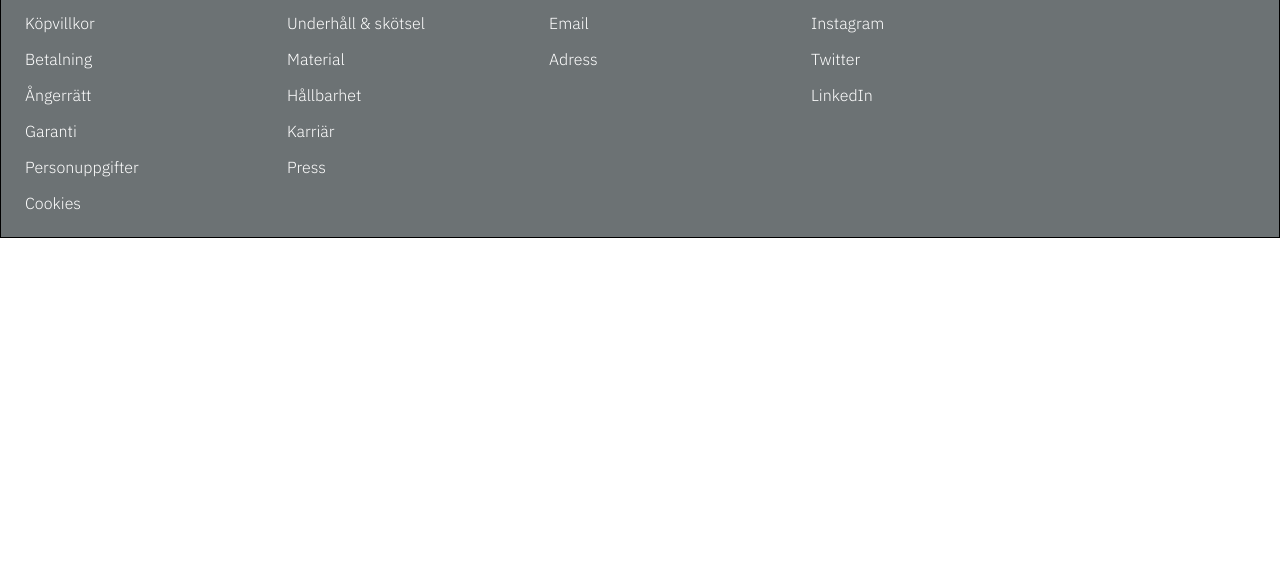
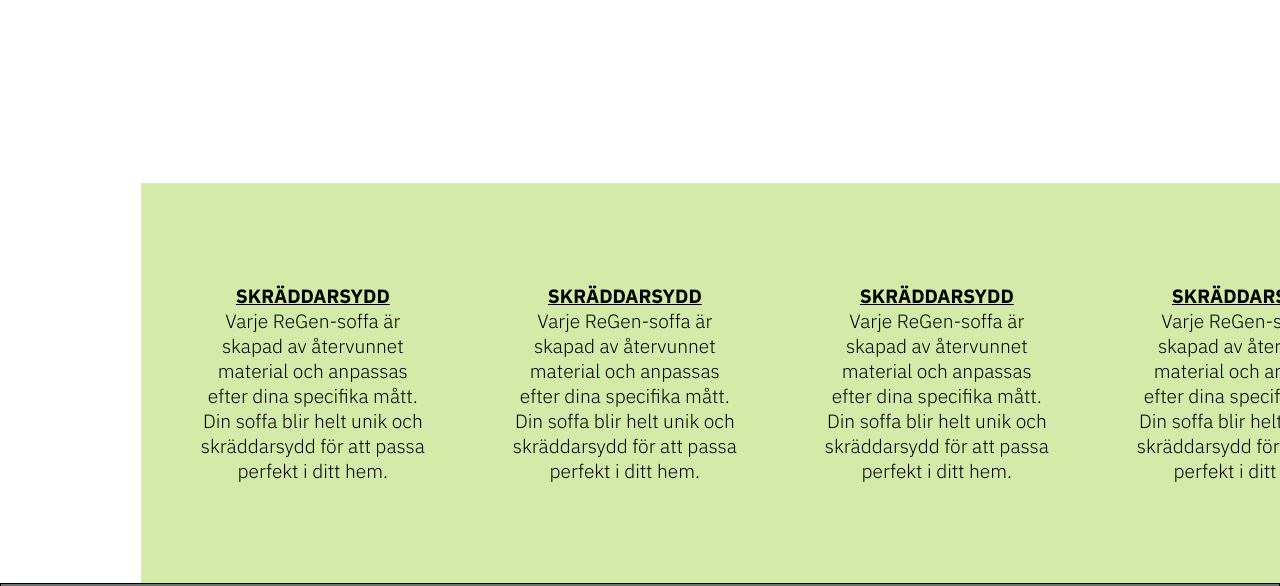
Before and after one commit to Skjesper/REGEN_13, a plain HTML site: page JesperTestFil/index.html in a window 1280 px wide. Shown: the part 1614-2200 px from the top of the page. Before the commit the page ends 1852 px from the top, so only its background shows below. Drawn offline with Linux system fonts and the light colour scheme.

Commit message:
Update index.html

```diff
--- a/JesperTestFil/index.html
+++ b/JesperTestFil/index.html
@@ -61,7 +61,27 @@
                         <p>Vår AI analyserar rummets färgpalett och rekommenderar lämpliga färger, tyger och storlekar.</p>
                         <button class="scanButton">SKANNA</button>
                     </div>
-
+                </div>
+                    <div class="aboutRegen">
+                        <div class="aboutContent">
+                            <div class="aboutText">
+                              <h4 class="aboutHeading">SKRÄDDARSYDD</h4>
+                              <p>Varje ReGen-soffa är skapad av återvunnet material och anpassas efter dina specifika mått. Din soffa blir helt unik och skräddarsydd för att passa perfekt i ditt hem.</p>
+                            </div>
+                            <div class="aboutText">
+                              <h4 class="aboutHeading">SKRÄDDARSYDD</h4>
+                              <p>Varje ReGen-soffa är skapad av återvunnet material och anpassas efter dina specifika mått. Din soffa blir helt unik och skräddarsydd för att passa perfekt i ditt hem.</p>
+                            </div>
+                            <div class="aboutText">
+                              <h4 class="aboutHeading">SKRÄDDARSYDD</h4>
+                              <p>Varje ReGen-soffa är skapad av återvunnet material och anpassas efter dina specifika mått. Din soffa blir helt unik och skräddarsydd för att passa perfekt i ditt hem.</p>
+                            </div>
+                            <div class="aboutText">
+                              <h4 class="aboutHeading">SKRÄDDARSYDD</h4>
+                              <p>Varje ReGen-soffa är skapad av återvunnet material och anpassas efter dina specifika mått. Din soffa blir helt unik och skräddarsydd för att passa perfekt i ditt hem.</p>
+                            </div>
+                        </div>
+                    </div>
         </body>
     </main>
     <footer class="footer_container">
```
